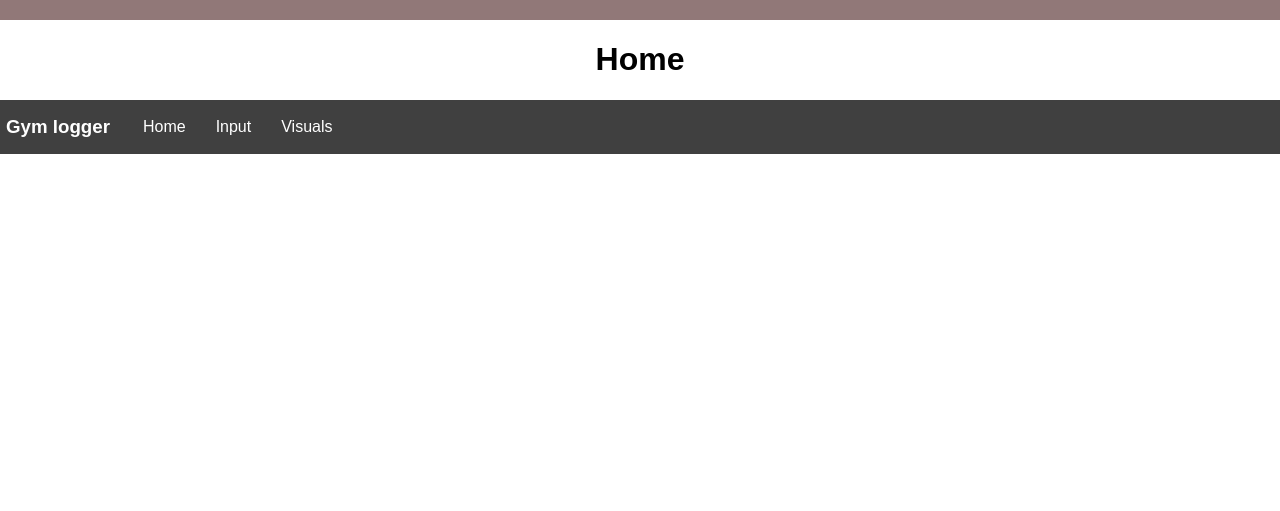
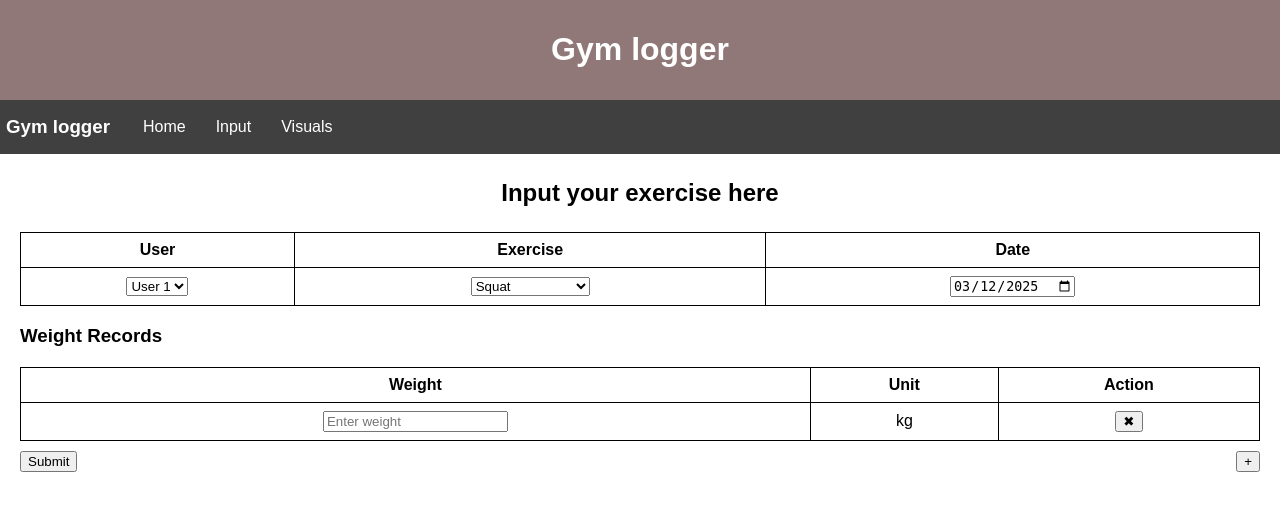
Before and after one commit to tomo960714/gym_logger, a Flask app: page /input in a window 1280 px wide. Shown: the top 511 px of the page. Run offline with Flask 3, Linux system fonts and the light colour scheme; lists and menus that the app fills with data are empty.

Commit message:
Added input page

```diff
--- a/Static/styles.css
+++ b/Static/styles.css
@@ -11,6 +11,30 @@
 main {
   margin-left: 20px;
   margin-right: 20px;
+}
+
+.static_table {
+  border-collapse: collapse;
+  width: 100%;
+  margin-top: 20px;
+  text-align: center;
+}
+.static_table th,
+.static_table td {
+  border: 1px solid black;
+  padding: 8px;
+}
+
+.button_container {
+  display: flex;
+  justify-content: space-between;
+  margin-top: 10px;
+}
+
+.page_title {
+  text-align: center;
+  padding-top: 5px;
+  padding-bottom: 5px;
 }
 
 h1 {
--- a/Static/styles.scss
+++ b/Static/styles.scss
@@ -10,6 +10,28 @@
 main {
   margin-left: 20px;
   margin-right: 20px;
+}
+.static_table {
+  border-collapse: collapse;
+  width: 100%;
+  margin-top: 20px;
+  text-align: center;
+  th,
+  td {
+    border: 1px solid black;
+    padding: 8px;
+  }
+}
+.button_container {
+  display: flex;
+  justify-content: space-between;
+  margin-top: 10px;
+}
+
+.page_title {
+  text-align: center;
+  padding-top: 5px;
+  padding-bottom: 5px;
 }
 h1 {
   text-align: center;
--- a/Templates/base.html
+++ b/Templates/base.html
@@ -8,11 +8,11 @@
       rel="stylesheet"
       href="{{url_for('static', filename='styles.css')}}"
     />
-    {% block title %}{% endblock %}
+    {% block head %}{% endblock %}
+
   </head>
   <body>
     <header>{% block header %}{% endblock %}</header>
-    {% block body %}{% endblock %}
 
     <nav class="navbar">
       <ul>
--- a/Templates/index.html
+++ b/Templates/index.html
@@ -1,4 +1,4 @@
-{%extends "base.html" %} {%block title%}
+{%extends "base.html" %} {%block head%}
 <title>Home</title>
 {%endblock%} {%block header%}
 <h1>Home</h1>
--- a/Templates/input.html
+++ b/Templates/input.html
@@ -1,5 +1,94 @@
 {%extends "base.html" %} {%block head%}
-<title>Homes</title>
-{%endblock%} {%block body%}
-<h1>Home</h1>
-{%endblock%}
+<script>
+  function addRow() {
+    let table = document.getElementById("weightTable");
+    let rowCount = table.rows.length;
+
+    // Insert new row BEFORE the last row (which contains the "+" button)
+    let row = table.insertRow(rowCount);
+    let cell1 = row.insertCell(0);
+    let cell2 = row.insertCell(1);
+    let cell3 = row.insertCell(2);
+
+    cell1.innerHTML = `<input type="text" name="weight[]" placeholder="Enter weight">`;
+    cell2.innerHTML = `<span>kg</span>`;
+    cell3.innerHTML = `<button type="button" onclick="removeRow(this)">✖</button>`;
+  }
+
+  function removeRow(button) {
+    let row = button.parentNode.parentNode;
+    row.parentNode.removeChild(row);
+  }
+  function updateUnit() {
+    let exercise = document.getElementById("exercise_select").value;
+
+    fetch(`/get_unit?exercise=${exercise}`)
+      .then((response) => response.json())
+      .then((data) => {
+        document.getElementById("unit_display").innerText = data.unit;
+      })
+      .catch((error) => console.error("Error fetching unit:", error));
+  }
+</script>
+
+<title>Input</title>
+{%endblock%} {%block header%}
+<h1>Gym logger</h1>
+{%endblock%} {%block main%}
+<h2 class="page_title">Input your exercise here</h2>
+<form action="{{url_for('input')}}" method="post">
+  <table class="static_table">
+    <tr>
+      <th>User</th>
+      <th>Exercise</th>
+      <th>Date</th>
+    </tr>
+    <! -- https://www.w3schools.com/tags/tag_select.asp-->
+    <tr>
+      <th>
+        <select name="user_select" id="user_select">
+          <option value="user1">User 1</option>
+          <option value="user2">User 2</option>
+          <option value="user3">User 3</option>
+        </select>
+      </th>
+      <th>
+        <select
+          name="exercise_select"
+          id="exercise_select"
+          onchange="updateUnit()"
+        >
+          {% for exercise in exercises %}
+          <option value="{{exercise}}">{{exercise}}</option>
+          {%endfor%}
+        </select>
+      </th>
+      <th>
+        <input type="date" id="date" name="date" value="{{current_date}}" />
+      </th>
+    </tr>
+  </table>
+  <h3>Weight Records</h3>
+  <table class="static_table" id="weightTable">
+    <tr>
+      <th>Weight</th>
+      <th>Unit</th>
+      <th>Action</th>
+    </tr>
+    <!-- Initial row -->
+    <tr>
+      <td>
+        <input type="text" name="weight[]" placeholder="Enter weight" />
+      </td>
+      <td><span id="unit_display">kg</span></td>
+      <td><button type="button" onclick="removeRow(this)">✖</button></td>
+    </tr>
+  </table>
+
+  <div class="button_container">
+    <button type="submit" class="submit_button">Submit</button>
+    <button type="button" class="add_row_button" onclick="addRow()">+</button>
+  </div>
+
+  {%endblock%}
+</form>
--- a/app.py
+++ b/app.py
@@ -1,19 +1,67 @@
 #imports
-from flask import Flask, render_template, redirect, request
-from flask_scss import Scss
-from flask_sqlalchemy import SQLAlchemy
+from flask import Flask, render_template, redirect, request, jsonify
+import datetime
 
 app = Flask(__name__)
 
+### Config ###
 
+### Database ###
+
+#Get the Exercises from the database
+#For now, a dummy dict is used
+
+exercise_units = {
+    "Squat":"kg",
+    "Bench Press":"kg",
+    "Deadlift":"kg",
+    "Overhead Press":"kg",
+    "Bike":"km",
+    "Run":"km",
+    "Swim":"m"
+}
+
+### Routes ##
 # Pages
 @app.route('/')
 def index():
     return render_template('index.html')
 
-@app.route('/input')
+@app.route('/input', methods=['GET', 'POST'])
 def input():
-    return render_template('input.html')
+    current_date = datetime.date.today()
+    exercises = list(exercise_units.keys())
+    # If the form is submitted
+    if request.method == 'POST':
+
+        # Get the data from the form
+        user = request.form.get("user_select")
+        exercise = request.form.get("exercise_select")
+        date = request.form.get("date")
+        weights = request.form.getlist("weight[]")
+
+        # Debugging: Print values in the console
+        print(f"User: {user}")
+        print(f"Exercise: {exercise}")
+        print(f"Date: {date}")
+
+        # Save the data to the database
+        # For now, just print the values
+        if weights:
+            for weight in weights:
+                print(f"Weight: {weight }")
+
+        # Redirect to the input page
+        return redirect('/input')
+
+    # Render the input page
+    return render_template('input.html',exercises=exercises,current_date=current_date)
+
+@app.route('/get_unit', methods=['GET'])
+def get_unit():
+    exercise = request.args.get("exercise", "")
+    unit = exercise_units.get(exercise, "kg")  # Default to "kg" if not found
+    return jsonify({"unit": unit})  # Return JSON response
 
 @app.route('/visuals')
 def visuals():
```
Also changed, not shown: 1 other file.
